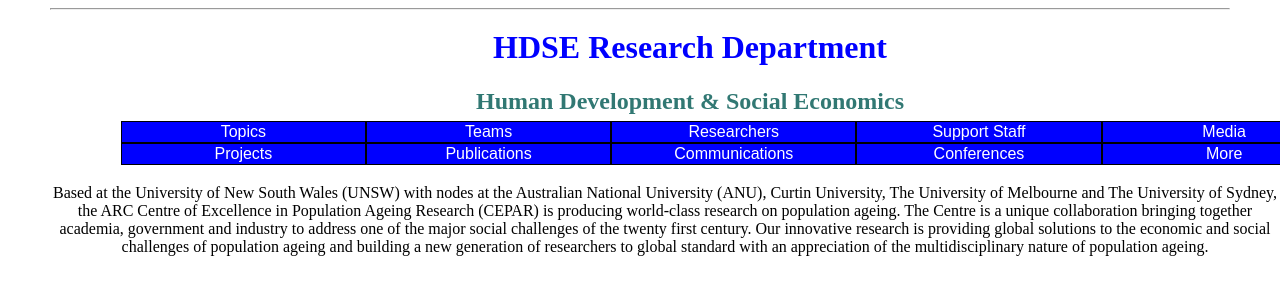
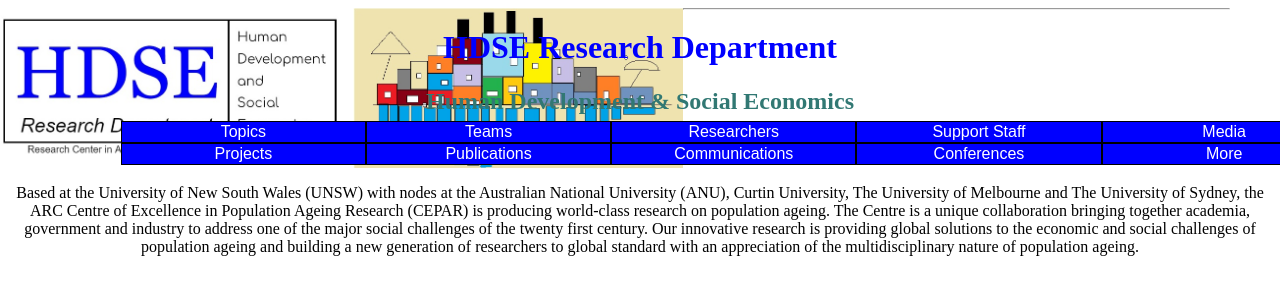
Before and after one commit to Farid-FLICI/farid-flici.github.io, a Jekyll site: the page hdse.html, which Jekyll copies as it is, in a window 1280 px wide. Shown: the top 300 px of the page. Built offline with Jekyll 4.4.1, drawn with Linux system fonts in a browser that asks for light colours.

Commit message:
Update hdse.html

```diff
--- a/hdse.html
+++ b/hdse.html
@@ -34,7 +34,12 @@
 </style>
 </head>
 
-<body style="margin-top: 5px; margin-left: 50px; margin-right: 50px;">
+<body style="margin-top: 5px; margin-left: 0px; margin-right: 50px;">
+<div align="center" style="margin-bottom:0px">
+
+<img src="https://github.com/Farid-FLICI/farid-flici.github.io/blob/master/logo_hdse3.jpg?raw=true", height="160"  style="float: left;"/>
+
+</div>
 
 <div align="center" style="margin-top:0px; margin-left:0px; position: fixed; align: center; width: 100%">
 <a>
```
